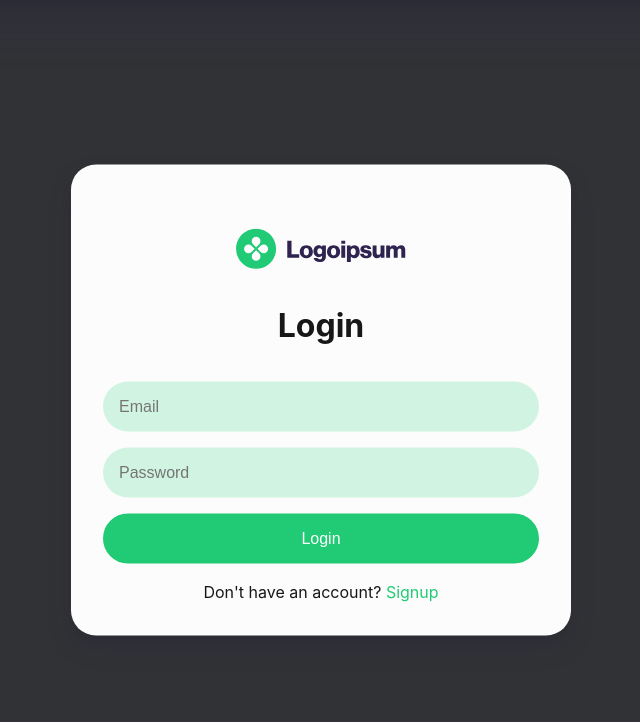
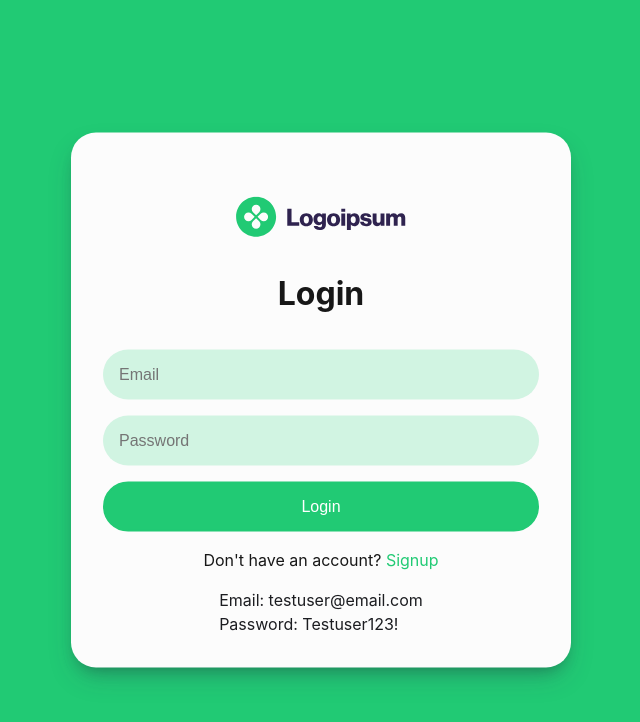
Before and after one commit to tevytev/real-time-chat-app, a React (Vite) app in the folder src/View/: page /register in a window 1280 px wide. Shown: the top 722 px of the page, without its empty margins (319-959 px from the left). Built offline with nearby package versions, Linux system fonts and the light colour scheme.

Commit message:
test user added to auth

```diff
--- a/src/View/src/App.css
+++ b/src/View/src/App.css
@@ -3,12 +3,8 @@
   justify-content: center;
   align-items: flex-start;
   min-height: 100vh;
-  /* padding: 1rem 0 0 0; */
   height: 100vh;
-  /* max-width: 1280px;
-  margin: 0 auto;
-  padding: 2rem;
-  text-align: center; */
+  background-color: var(--primary);
 }
 
 @keyframes logo-spin {
--- a/src/View/src/components/AuthForm/AuthForm.css
+++ b/src/View/src/components/AuthForm/AuthForm.css
@@ -124,6 +124,14 @@
 
 }
 
+.test-user-container {
+    display: flex;
+    flex-direction: column;
+    justify-content: flex-start;
+    align-items: flex-start;
+    color: var(--black);
+}
+
 @media screen and (max-width: 768px) {
     .form-container {
         width: 100%;
--- a/src/View/src/components/AuthForm/AuthForm.jsx
+++ b/src/View/src/components/AuthForm/AuthForm.jsx
@@ -207,6 +207,10 @@ export default function AuthForm(props) {
               Signup
             </span>
           </small>
+          <div className="test-user-container">
+              <p>Email: testuser@email.com</p>
+              <p>Password: Testuser123!</p>
+          </div>
         </div>
       </>
     );
```
Also changed, not shown: src/View/src/index.css (+0 -8 lines).
